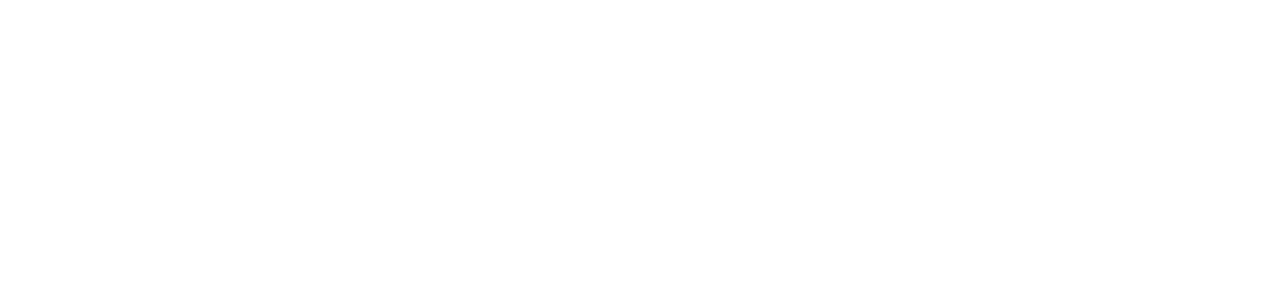
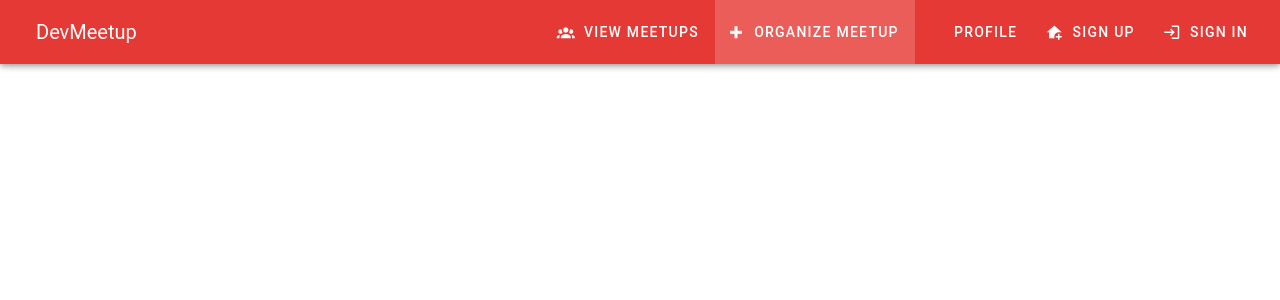
Before and after one commit to RodgersX/DevMeetups, a Vue app: page /meetup/new in a window 1280 px wide. Shown: the top 300 px of the page. Built offline with nearby package versions, Linux system fonts and the light colour scheme.

Commit message:
Dynamic menu, carousel in homepage

```diff
--- a/public/index.html
+++ b/public/index.html
@@ -5,7 +5,7 @@
     <meta http-equiv="X-UA-Compatible" content="IE=edge">
     <meta name="viewport" content="width=device-width,initial-scale=1.0">
     <link rel="icon" href="<%= BASE_URL %>favicon.ico">
-    <title>vue-template</title>
+    <title>DevMeetups</title>
     <link href='https://cdn.jsdelivr.net/npm/boxicons@2.0.5/css/boxicons.min.css' rel='stylesheet'>
     <link rel="stylesheet" href="https://cdn.jsdelivr.net/npm/@mdi/font@latest/css/materialdesignicons.min.css">
   </head>
--- a/src/App.vue
+++ b/src/App.vue
@@ -1,24 +1,28 @@
 <template>
   <v-app class="vapp">
-    <v-content>
+    <main>
       <router-view></router-view>
-    </v-content>
+    </main>
   </v-app>
 </template>
 
 <script>
 export default {
-  name: 'App',
   data() {
     return {
-
+      drawer: false,
+      menuItems: [
+        {icon: 'mdi-account-group', title: 'View Meetups', link: '/meetups'},
+        {icon: 'mdi-plus-thick', title: 'Organize Meetup', link: '/meetup/new'},
+        {icon: 'mdi-face-profile', title: 'Profile', link: '/profile'},
+        {icon: 'mdi-home-plus', title: 'Sign Up', link: '/signup'},
+        {icon: 'mdi-login', title: 'Sign In', link: '/signin'}
+      ]
     }
   }
 }
 </script>
 
 <style scoped>
-.vapp {
-  background: white !important;
-}
+
 </style>
--- /dev/null
+++ b/src/components/Meetup/CreateMeetup.vue
@@ -0,0 +1,27 @@
+<template>
+    <div class="new-meetup">
+        <div class="heading">
+            <main-header />
+        </div>
+    </div>
+</template>
+
+<script>
+import Header from '@/components/header'
+
+export default {
+    components: {
+        'main-header': Header
+    },
+
+    data() {
+        return {
+
+        }
+    }
+}
+</script>
+
+<style scoped>
+
+</style>
--- /dev/null
+++ b/src/components/Meetup/Meetups.vue
@@ -0,0 +1,29 @@
+<template>
+    <div class="Meetups">
+        <div class="heading">
+            <main-header />
+        </div>
+
+        <p>The Meetups page</p>
+    </div>
+</template>
+
+<script>
+import Header from '@/components/header'
+
+export default {
+    components: {
+        'main-header': Header
+    },
+
+    data() {
+        return {
+
+        }
+    }
+}
+</script>
+
+<style scoped>
+
+</style>
--- /dev/null
+++ b/src/components/User/Profile.vue
@@ -0,0 +1,27 @@
+<template>
+    <div class="profile">
+        <div class="heading">
+            <main-header />
+        </div>
+    </div>
+</template>
+
+<script>
+import Header from '@/components/header'
+
+export default {
+    components: {
+        'main-header': Header
+    },
+
+    data() {
+        return {
+
+        }
+    }
+}
+</script>
+
+<style scoped>
+
+</style>
--- /dev/null
+++ b/src/components/User/Signin.vue
@@ -0,0 +1,27 @@
+<template>
+    <div class="signin">
+        <div class="heading">
+            <main-header />
+        </div>
+    </div>
+</template>
+
+<script>
+import Header from '@/components/header'
+
+export default {
+    components: {
+        'main-header': Header
+    },
+
+    data() {
+        return {
+
+        }
+    }
+}
+</script>
+
+<style scoped>
+
+</style>
--- /dev/null
+++ b/src/components/User/Signup.vue
@@ -0,0 +1,27 @@
+<template>
+    <div class="signup">
+        <div class="heading">
+            <main-header />
+        </div>
+    </div>
+</template>
+
+<script>
+import Header from '@/components/header'
+
+export default {
+    components: {
+        'main-header': Header
+    },
+
+    data() {
+        return {
+
+        }
+    }
+}
+</script>
+
+<style scoped>
+
+</style>
--- /dev/null
+++ b/src/components/header.vue
@@ -0,0 +1,61 @@
+<template>
+    <div class="heading">
+        <v-toolbar dark class="red darken-1 toolbar">
+      <v-app-bar-nav-icon
+      class="hidden-sm-and-up"
+      @click.stop="drawer = !drawer"></v-app-bar-nav-icon>
+      <v-toolbar-title>
+        <router-link to="/" tag="span" style="cursor: pointer">DevMeetup</router-link>
+      </v-toolbar-title>
+      <v-spacer></v-spacer>
+
+      <!-- for larger screens -->
+      <v-toolbar-items class="hidden-xs-only">
+        <v-btn
+        text
+        dark
+        v-for="item in menuItems"
+        :key="item.title"
+        :to="item.link">
+          <v-icon left>{{ item.icon }}</v-icon>{{ item.title }}
+        </v-btn>
+      </v-toolbar-items>
+    </v-toolbar>
+    <v-navigation-drawer absolute temporary v-model="drawer">
+      <v-list>
+        <v-list-item
+        v-for="item in menuItems"
+        :key="item.title"
+        :to="item.link">
+          <v-list-item-icon>
+            <v-icon>{{ item.icon }}</v-icon>
+          </v-list-item-icon>
+          <v-list-item-content>
+            <v-list-item-title>{{ item.title }}</v-list-item-title>
+          </v-list-item-content>
+        </v-list-item>
+      </v-list>
+    </v-navigation-drawer>
+    </div>
+</template>
+
+<script>
+export default {
+    data() {
+        return {
+            drawer: false,
+            menuItems: [
+                {icon: 'mdi-account-group', title: 'View Meetups', link: '/meetups'},
+                {icon: 'mdi-plus-thick', title: 'Organize Meetup', link: '/meetup/new'},
+                {icon: 'mdi-face-profile', title: 'Profile', link: '/profile'},
+                {icon: 'mdi-home-plus', title: 'Sign Up', link: '/signup'},
+                {icon: 'mdi-login', title: 'Sign In', link: '/signin'}
+            ]
+        }
+    }
+}
+</script>
+
+<style scoped>
+
+</style>
--- a/src/router/index.js
+++ b/src/router/index.js
@@ -1,6 +1,11 @@
 import Vue from 'vue'
 import Router from 'vue-router'
-import Home from '../views/Home.vue'
+
+import Meetups from '../components/Meetup/Meetups.vue'
+import CreateMeetup from '../components/Meetup/CreateMeetup.vue'
+import Profile from '../components/User/Profile.vue'
+import Signup from '../components/User/Signup.vue'
+import Signin from '../components/User/Signin.vue'
 
 Vue.use(Router)
 
@@ -11,7 +16,31 @@ export default new Router({
     {
       path: '/',
       name: 'home',
-      component: Home
+      component: () => import('../views/Home.vue')
+    },
+    {
+      path: '/meetups',
+      component: Meetups
+    },
+    {
+      path: '/meetup/new',
+      name: 'CreateMeetup',
+      component: CreateMeetup
+    },
+    {
+      path: '/profile',
+      name: 'Profile',
+      component: Profile
+    },
+    {
+      path: '/signup',
+      name: 'Signup',
+      component: Signup
+    },
+    {
+      path: '/signin',
+      name: 'signin',
+      component: Signin
     }
   ]
 })
--- a/src/views/Home.vue
+++ b/src/views/Home.vue
@@ -1,15 +1,66 @@
 <template>
-  <div class="home">
+    <div class="home">
+        <div class="heading">
+            <main-header />
+        </div>
 
-  </div>
+        <v-container>
+            <v-layout row wrap>
+                <v-flex xs12 sm6 class="text-xs-center text-sm-right">
+                    <v-btn large router to="/meetups" class="info" dark>Explore Meetups</v-btn>
+                </v-flex>
+                <v-flex xs12 sm6 class="text-xs-center text-sm-left">
+                    <v-btn large router to="/meetup/new" class="info" dark>Organize Meetup</v-btn>
+                </v-flex>
+            </v-layout>
+            <v-layout row wrap class="mt-2">
+                <v-flex xs12>
+                    <v-carousel>
+                        <v-carousel-item
+                        v-for="meetup in meetups"
+                        :src="meetup.imageUrl"
+                        :key="meetup.id">
+                        <div class="title">{{ meetup.title }}</div>
+                        </v-carousel-item>
+                    </v-carousel>
+                </v-flex>
+            </v-layout>
+            <v-layout row wrap justify="center">
+                <v-flex xs12 class="text-xs-center">
+                    <p>Join our awesome meetups!</p>
+                </v-flex>
+            </v-layout>
+        </v-container>
+    </div>
 </template>
 
 <script>
+import Header from '../components/header'
+
 export default {
+    components: {
+        'main-header': Header
+    },
 
+    data() {
+        return {
+            meetups: [
+                {imageUrl: 'https://photographyunfolded.com/wp-content/uploads/2018/08/twin-bridges-2400.jpg', id: 'sedtrjfyukgvj,h', title: 'Meetup in New York'},
+                {imageUrl: 'https://felixwong.com/gallery/images/c/cars-in-paris-mar-2019-015.jpg', id: ',khjgfnbd', title: 'Meetup in Paris'},
+                {imageUrl: 'https://pixy.org/src/42/428201.jpg', id: 'jhgfdsascvdfg', title: 'Meetup in Maldives'}
+            ]
+        }
+    }
 }
 </script>
 
 <style scoped>
-
+.title {
+    position: absolute;
+    bottom: 50px;
+    background-color: rgba(0,0,0,0.3);
+    color: white;
+    font-size: 2em;
+    padding: 20px;
+}
 </style>
```
Also changed, not shown: 1 other file (tests, documents, lock files or other folders).
